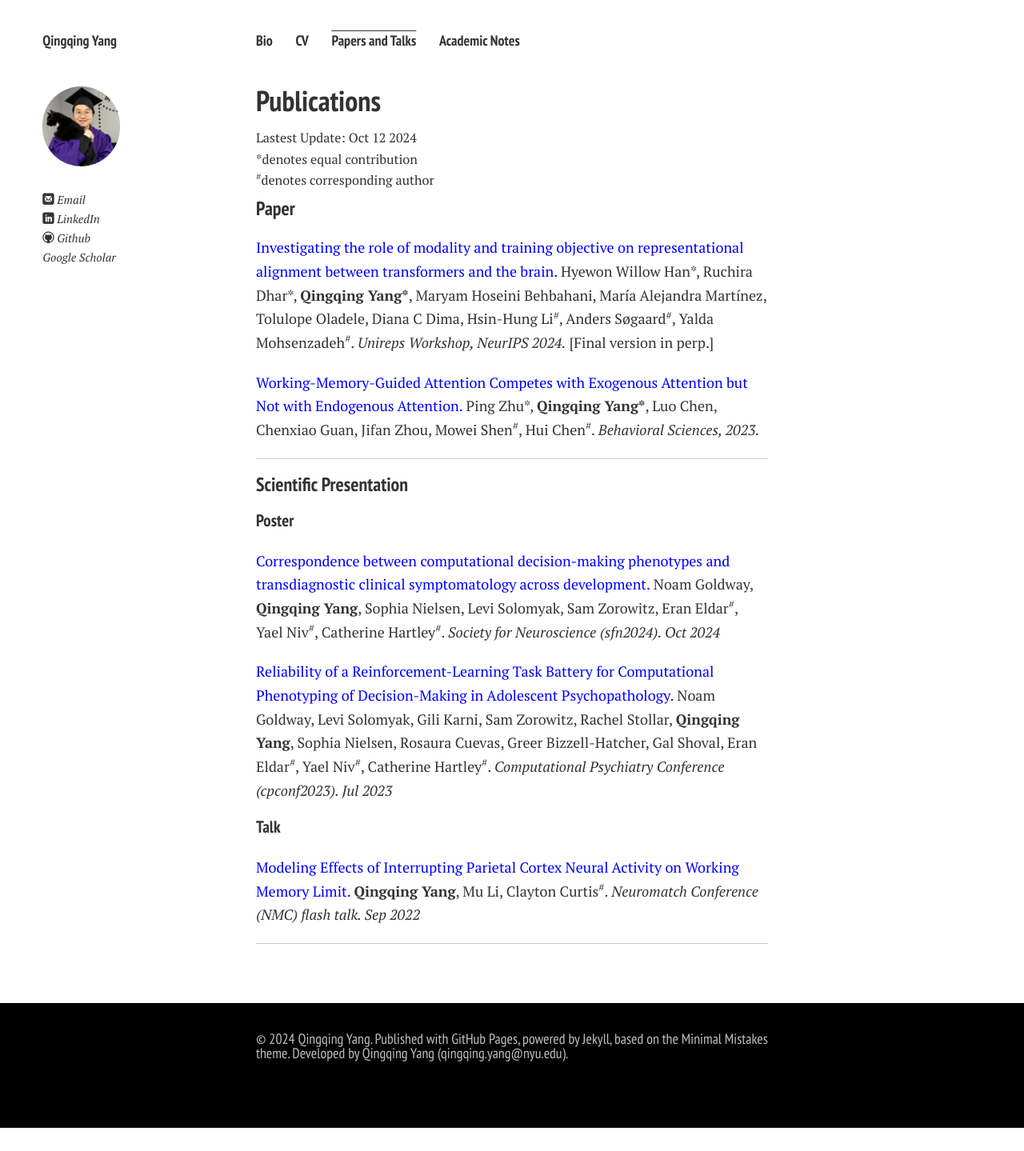
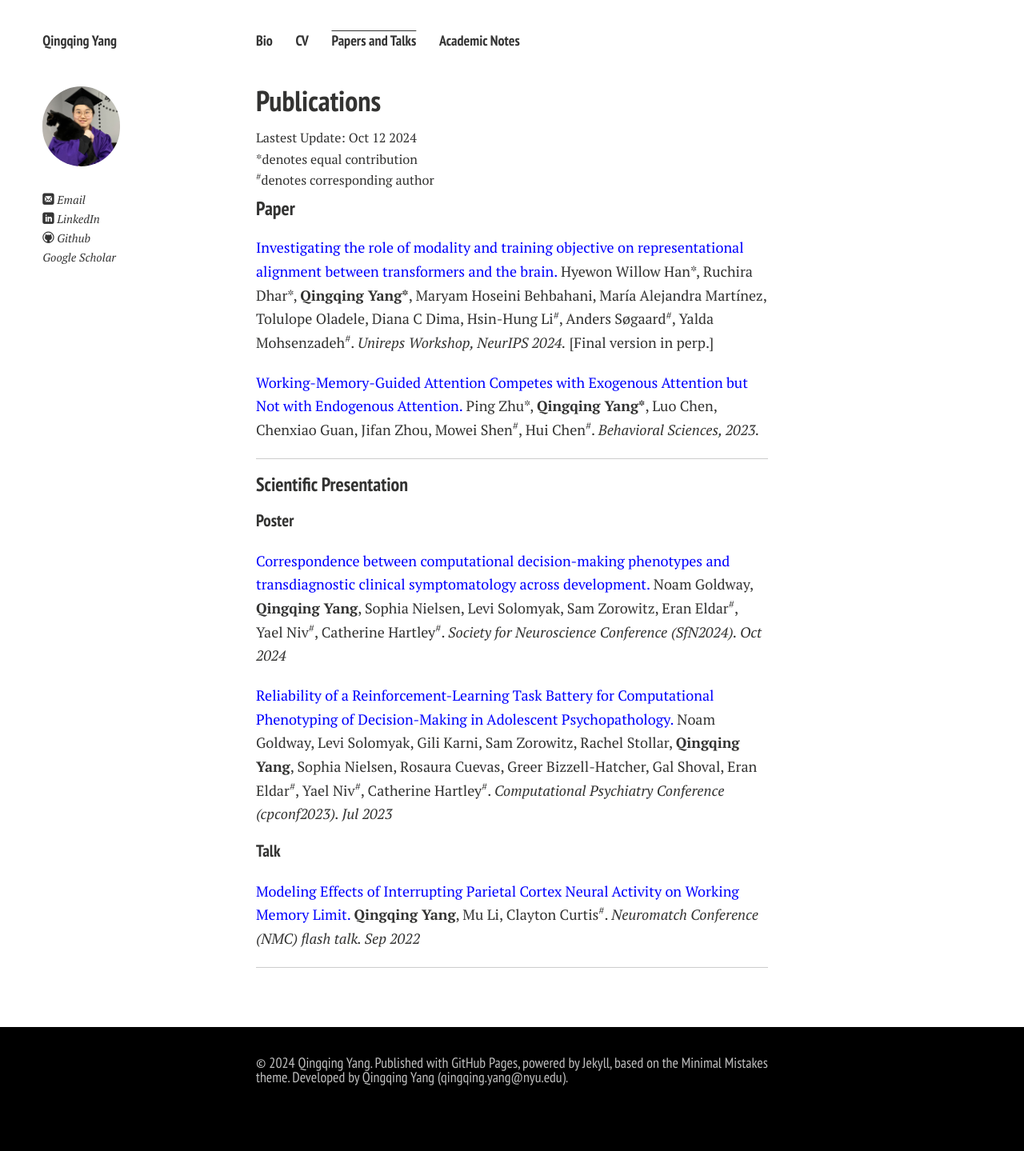
Before and after one commit to Qingqing-Yang-177/Qingqing-Yang-177.github.io, a Jekyll site: the page built from publications.md, in a window 1280 px wide. Shown: the whole page at 80% size. Built offline with Jekyll 4.4.1, drawn with Linux system fonts in a browser that asks for light colours; nearby versions of some CDN libraries; comment, search, counter and statistics services are not loaded; a style sheet for code colours, icons or effects is not loaded; before the commit the page ends 1410 px from its top, so only the background shows below that.

Commit message:
Update publications.md

```diff
--- a/publications.md
+++ b/publications.md
@@ -28,7 +28,7 @@ title: Publications
 ### Scientific Presentation
 ##### Poster
 <div style="margin: 0; margin-bottom: 20px;">
-   <a href="https://www.abstractsonline.com/pp8/#!/20433/presentation/28650" style="color: blue;">Correspondence between computational decision-making phenotypes and transdiagnostic clinical symptomatology across development.</a> Noam Goldway, <strong>Qingqing Yang</strong>, Sophia Nielsen, Levi Solomyak, Sam Zorowitz, Eran Eldar<sup>#</sup>, Yael Niv<sup>#</sup>, Catherine Hartley<sup>#</sup>. <em>Society for Neuroscience (sfn2024). Oct 2024</em>
+   <a href="https://www.abstractsonline.com/pp8/#!/20433/presentation/28650" style="color: blue;">Correspondence between computational decision-making phenotypes and transdiagnostic clinical symptomatology across development.</a> Noam Goldway, <strong>Qingqing Yang</strong>, Sophia Nielsen, Levi Solomyak, Sam Zorowitz, Eran Eldar<sup>#</sup>, Yael Niv<sup>#</sup>, Catherine Hartley<sup>#</sup>. <em>Society for Neuroscience Conference (SfN2024). Oct 2024</em>
 </div>
 
 <div style="margin: 0; margin-bottom: 20px;">
```
